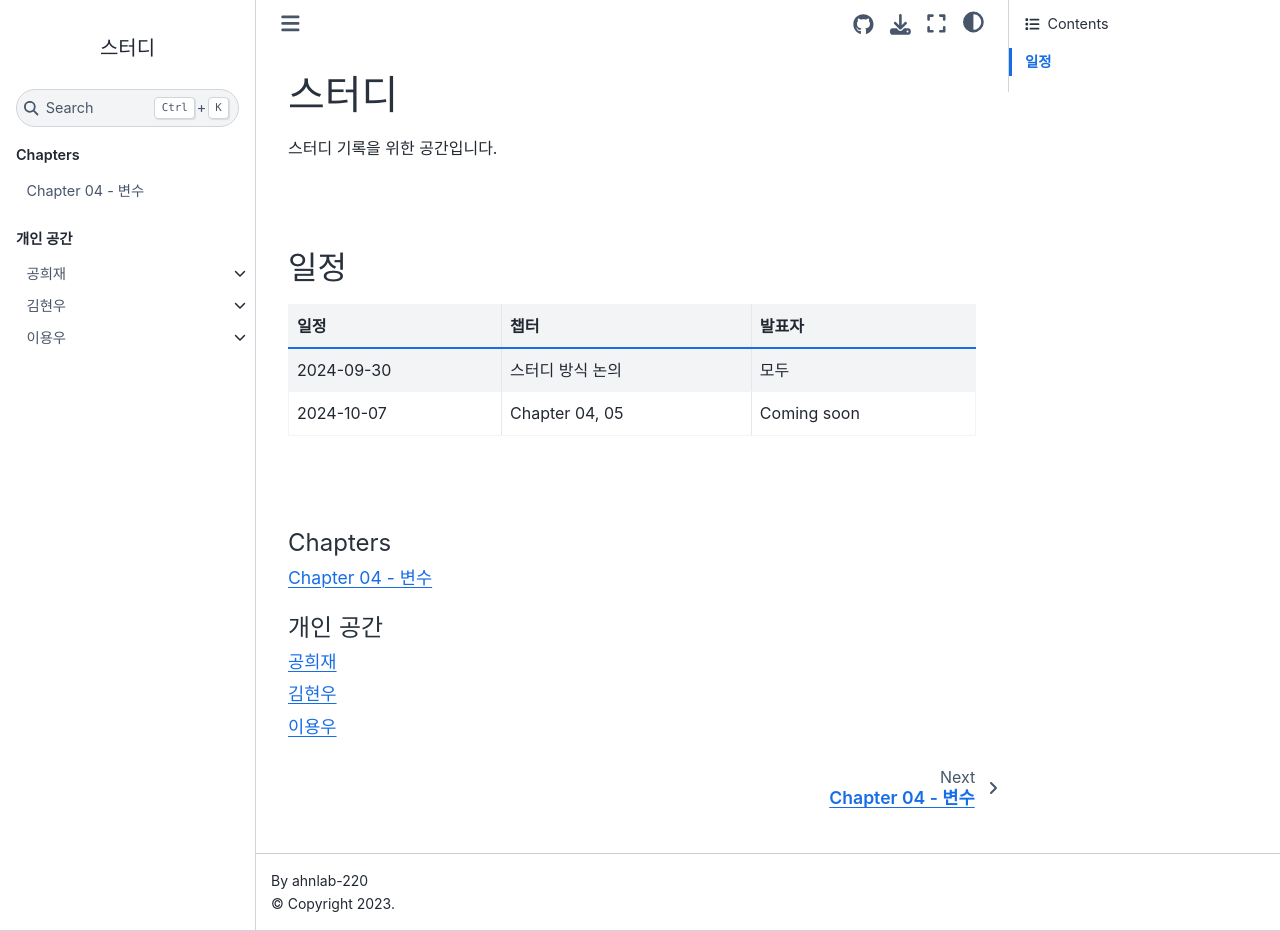
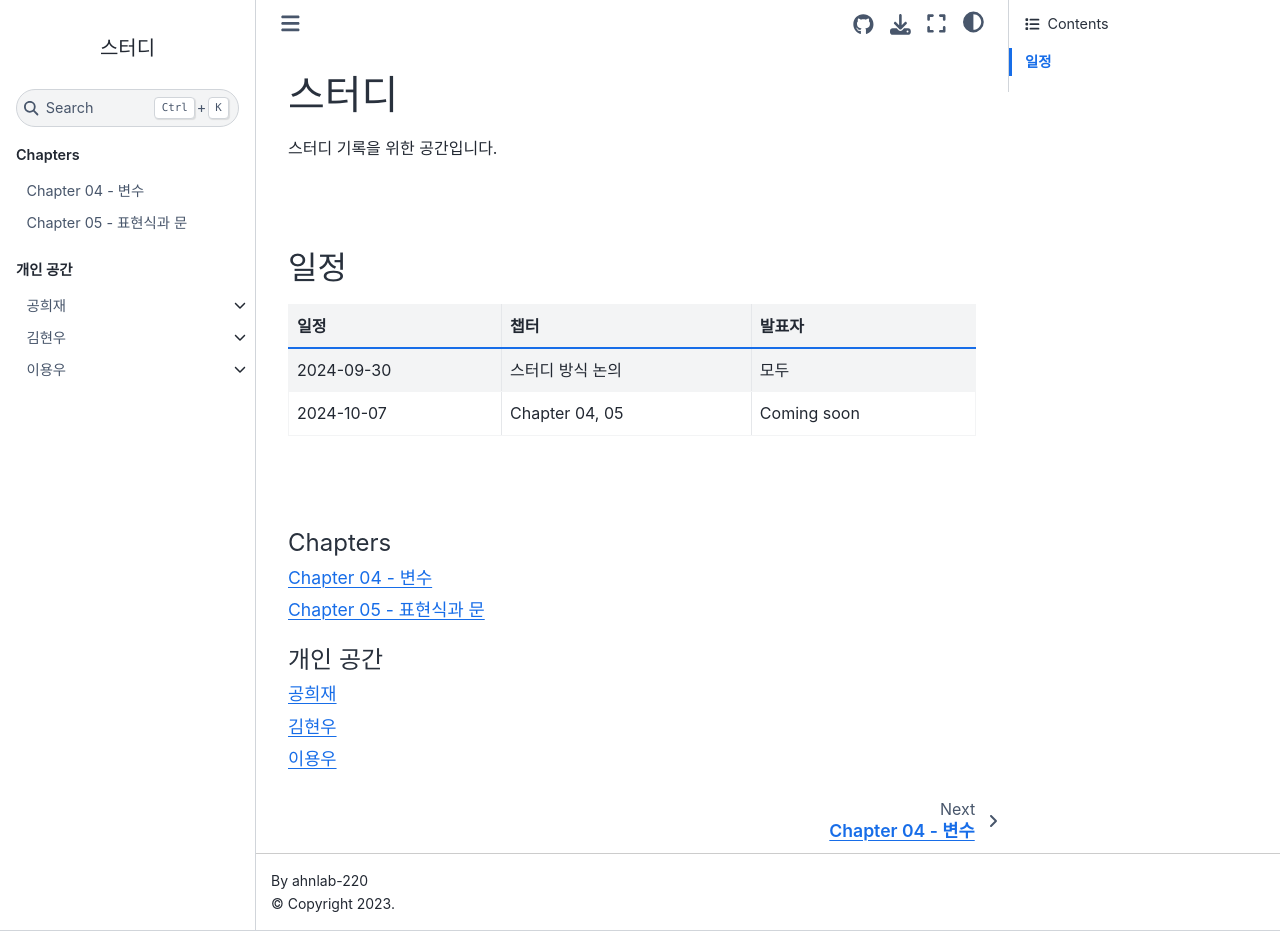
Before and after one commit to ahnlab-220/javascript-study, a Jupyter Book: the page built from book/intro.md, in a window 1280 px wide and 931 px high. Built offline with Jupyter Book 1.0.4 settings and Sphinx 7.4.7 and the Sphinx Book theme 1.1.4, drawn with Linux system fonts in a browser that asks for light colours; comment, search, counter and statistics services are not loaded.

Commit message:
feat: _toc.yml에 chapter_04, chapter_05 섹션 추가

```diff
--- a/book/_toc.yml
+++ b/book/_toc.yml
@@ -8,6 +8,7 @@ parts:
 - caption: Chapters
   chapters:
   - file: docs/chapter_04
+  - file: docs/chapter_05
 - caption: 개인 공간
   chapters:
   - file: 공희재/main
```
